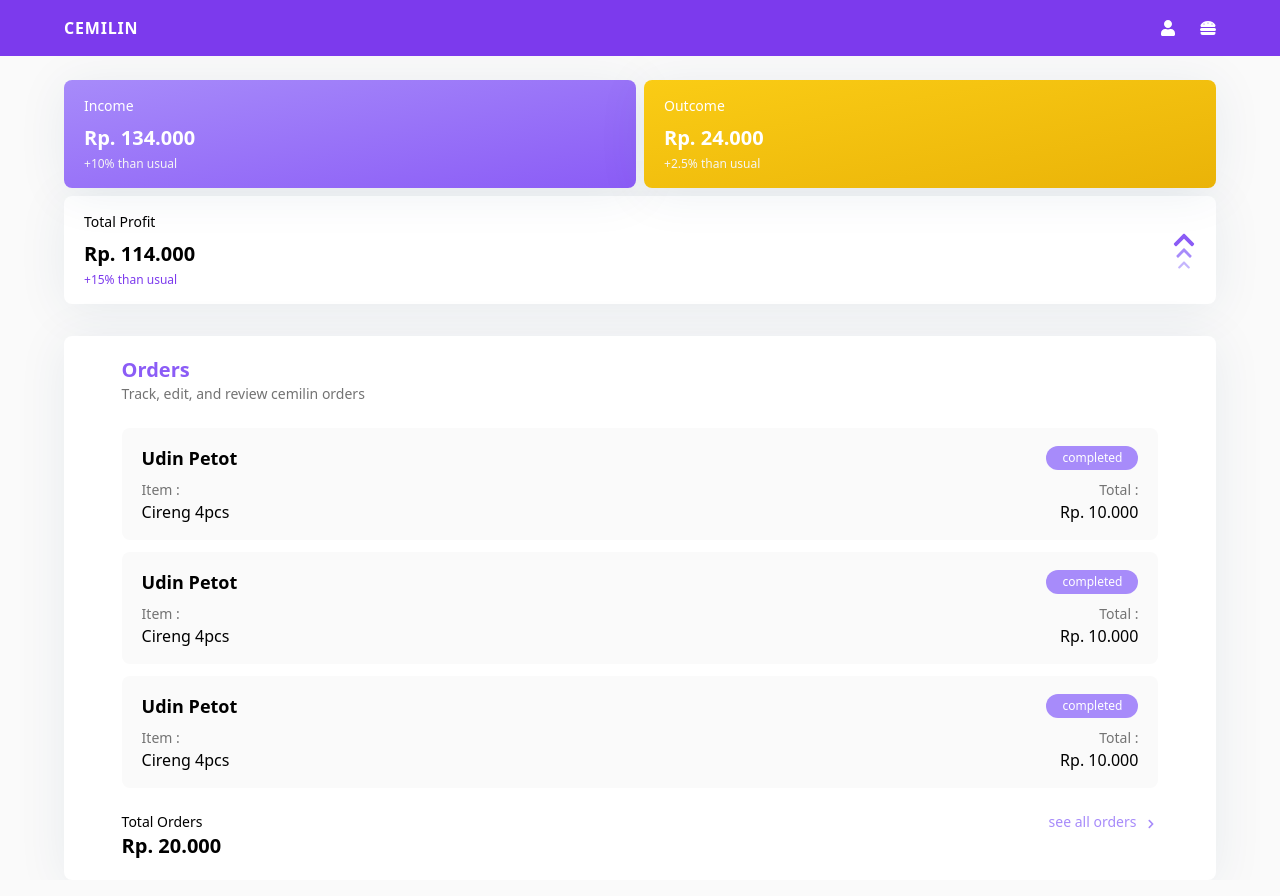
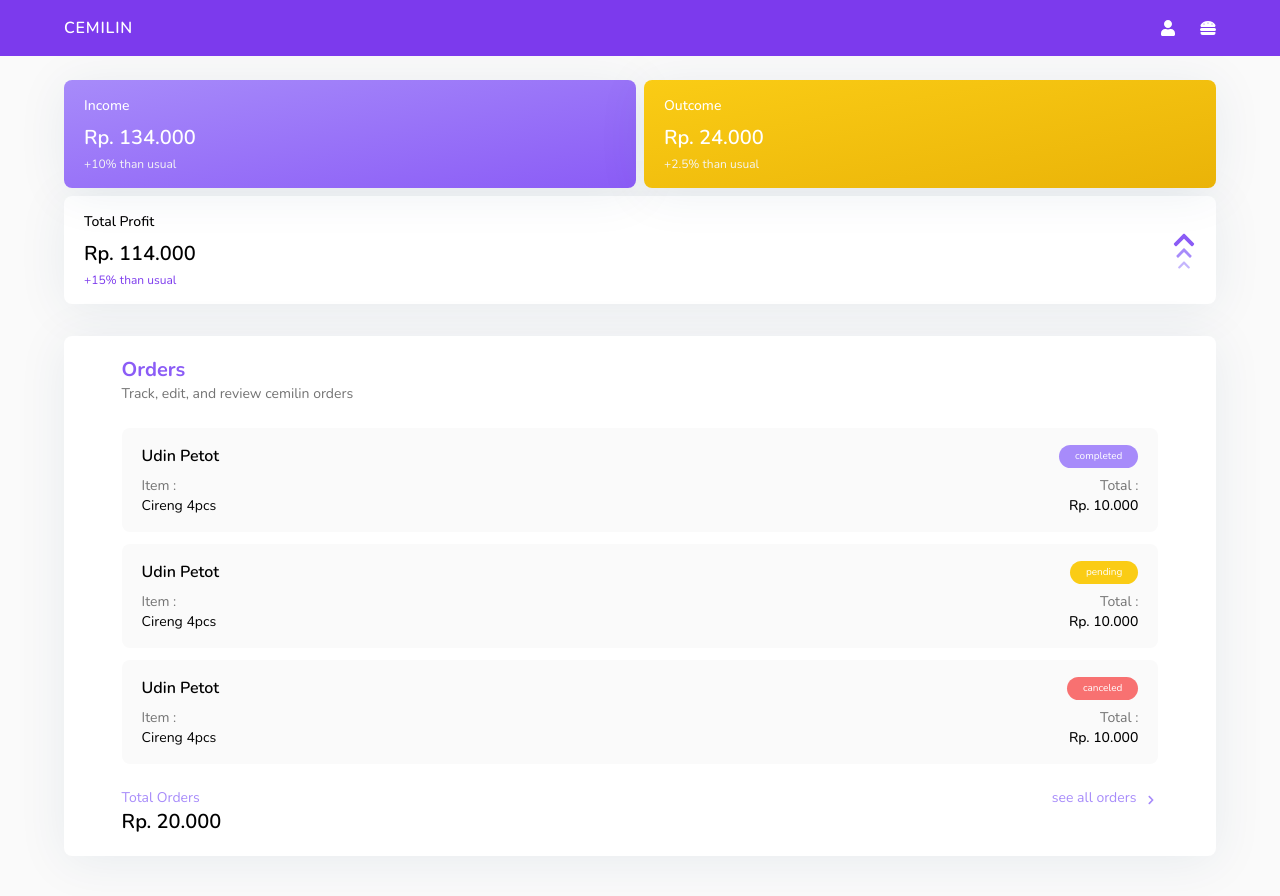
Before and after one commit to bryanberlandro/cemilin-overview, a React (Vite) app: page / in a window 1280 px wide. Built offline with nearby package versions, Linux system fonts and the light colour scheme.

Commit message:
UI: add opacity effect when sidebar show

```diff
--- a/index.html
+++ b/index.html
@@ -5,8 +5,11 @@
     <link rel="icon" type="image/svg+xml" href="/vite.svg" />
     <meta name="viewport" content="width=device-width, initial-scale=1.0" />
     <title>Cemilin Overview</title>
+    <link rel="preconnect" href="https://fonts.googleapis.com">
+<link rel="preconnect" href="https://fonts.gstatic.com" crossorigin>
+<link href="https://fonts.googleapis.com/css2?family=Nunito:ital,wght@0,200..1000;1,200..1000&display=swap" rel="stylesheet">
   </head>
-  <body class="bg-neutral-50">
+  <body class="bg-neutral-50 font-nunito">
     <div id="root"></div>
     <script type="module" src="/src/main.jsx"></script>
   </body>
--- a/src/App.jsx
+++ b/src/App.jsx
@@ -1,10 +1,17 @@
+import { BrowserRouter, HashRouter, Route, Routes } from "react-router-dom"
 import HomePage from "./pages/home"
+import OrdersPage from "./pages/orders"
 
 function App() {
 
   return (
     <>
-      <HomePage/>
+    <BrowserRouter>
+      <Routes>
+        <Route path="/" element={<HomePage/>}/>
+        <Route path="/orders" element={<OrdersPage/>}/>
+      </Routes>
+    </BrowserRouter>
     </>
   )
 }
--- a/src/components/elements/List.jsx
+++ b/src/components/elements/List.jsx
@@ -1,10 +1,14 @@
+import { Link } from "react-router-dom";
+
 /* eslint-disable react/prop-types */
-export function List({name}){
+export function List({name, linkTo}){
     return(
         <>
-        <li className="py-4 hover:bg-violet-600 px-4 rounded-md cursor-pointer">
-            {name}
-        </li>
+        <Link to={linkTo}>
+            <li className="py-4 hover:bg-violet-600 px-4 rounded-md cursor-pointer">
+                {name}
+            </li>
+        </Link>
         </>
     )
 }
--- a/src/components/fragments/OrderCard.jsx
+++ b/src/components/fragments/OrderCard.jsx
@@ -1,22 +1,39 @@
+import { useEffect, useState } from "react"
+
 /* eslint-disable react/prop-types */
 export function OrderCard({name, status, item, pieces, price}){
+    const [statusColor, setStatusColor] = useState("")
+
+    useEffect(() => {
+        if(status == "completed"){
+            setStatusColor("bg-violet-400")
+        }
+        else if(status == "pending"){
+            setStatusColor("bg-yellow-400")
+        }
+        else if(status == "canceled"){
+            setStatusColor("bg-red-400")
+        }
+
+    }, [status])
+
     return(
         <>
-        <div className="rounded-lg bg-neutral-50 w-full px-5 py-4 hover:scale-[.98] hover:bg-neutral-100 transition-all duration-100">
+        <div className="rounded-lg bg-neutral-50 cursor-pointer w-full px-5 py-4 hover:scale-[.98] hover:bg-neutral-100 transition-all duration-100">
                             <div className="flex justify-between items-center">
-                                <h1 className="font-semibold text-lg">{name}</h1>
-                                <div className="bg-violet-400 px-4 text-xs rounded-full py-1 text-white">
+                                <h1 className="font-semibold">{name}</h1>
+                                <div className={`${statusColor} px-4 text-[10px] rounded-full py-1 text-white`}>
                                     <p>{status}</p>
                                 </div>
                             </div>
                             <div className="mt-2 flex justify-between">
                                 <div className="text-sm">
                                     <h1 className="text-neutral-500">Item :</h1>
-                                    <p className="font-medium text-base">{item} {pieces}pcs</p>
+                                    <p className="text-sm">{item} {pieces}pcs</p>
                                 </div>
                                 <div className="text-sm text-right">
                                     <h1 className="text-neutral-500">Total :</h1>
-                                    <p className="font-medium text-base">Rp. {price}</p>
+                                    <p className="font-medium text-sm">Rp. {price}</p>
                                 </div>
                             </div>
                         </div>
--- a/src/components/layouts/Sidebar.jsx
+++ b/src/components/layouts/Sidebar.jsx
@@ -1,18 +1,33 @@
+import { useEffect, useState } from "react";
 import { List } from "../elements/List";
 
 /* eslint-disable react/prop-types */
 export function Sidebar({showSidebar}){
+
+    const [transition, setTransition] = useState(false);
+
+    useEffect(() => {
+        setTransition(true);
+
+        const timeout = setTimeout(() => {
+            setTransition(false);
+        }, 500);
+
+        return () => clearTimeout(timeout);
+    }, [showSidebar]);
+
     return(
         <>
-        <div className={`fixed left-0 top-0 h-dvh w-48 px-2 bg-violet-500 transition-all duration-500 pt-16 text-white ${showSidebar ? 'translate-x-0' : '-translate-x-96'}`}>
-            <ul>
-                <List name={"Home"}/>
-                <List name={"Dasbhoard"}/>
-                <List name={"Orders"}/>
-                <List name={"Products"}/>
-                <List name={"To Do"}/>
-            </ul>
-        </div>
+            <div className={`fixed ${showSidebar ? "flex" : "hidden"} w-full h-dvh backdrop-blur-[1px] bg-neutral-100 transition-all duration-150 bg-opacity-5 ${transition ? "opacity-100" : "opacity-100"}`}></div>
+            <div className={`fixed left-0 top-0 h-dvh w-48 px-2 bg-violet-500 transition-all duration-500 pt-nav text-white ${showSidebar ? 'translate-x-0' : '-translate-x-96'}`}>
+                <ul>
+                    <List name={"Home"} linkTo={"/"}/>
+                    <List name={"Dasbhoard"} linkTo={"/dashboard"}/>
+                    <List name={"Orders"} linkTo={"/orders"}/>
+                    <List name={"Products"} linkTo={"/products"}/>
+                    <List name={"To Do"} linkTo={"/todo"}/>
+                </ul>
+            </div>
         </>
     )
 }
--- a/src/pages/home.jsx
+++ b/src/pages/home.jsx
@@ -7,11 +7,11 @@ const HomePage = () => {
     return(
         <>
         <Navbar/>
-        <div className="pt-nav px-[5%]">
+        <div className="pt-nav pb-10 px-[5%]">
             <Hero/>
             <div className="mt-8 py-5 px-[5%] bg-white shadow-soft rounded-lg">
                 <div>
-                    <h1 className="text-xl text-violet-500 font-semibold">Orders</h1>
+                    <h1 className="text-xl text-violet-500 font-bold">Orders</h1>
                     <p className="text-sm text-neutral-500">Track, edit, and review cemilin orders</p>
                 </div>
                 <div className="flex flex-col gap-3 my-6">
@@ -24,14 +24,14 @@ const HomePage = () => {
                     />
                     <OrderCard
                         name={"Udin Petot"}
-                        status={"completed"}
+                        status={"pending"}
                         item={"Cireng"}
                         pieces={"4"}
                         price={"10.000"}
                     />
                     <OrderCard
                         name={"Udin Petot"}
-                        status={"completed"}
+                        status={"canceled"}
                         item={"Cireng"}
                         pieces={"4"}
                         price={"10.000"}
@@ -39,7 +39,7 @@ const HomePage = () => {
                 </div>
                 <div className="flex justify-between items-start">
                     <div className="text-sm">
-                        <h1>Total Orders </h1>
+                        <h1 className="text-violet-400">Total Orders </h1>
                         <p className="text-xl font-semibold">Rp. 20.000</p>
                     </div>
                     <div className="flex text-sm gap-2 items-center text-violet-400">
--- /dev/null
+++ b/src/pages/orders.jsx
@@ -0,0 +1,9 @@
+const OrdersPage = () => {
+    return(
+        <>
+        <h1>Hello</h1>
+        </>
+    )
+}
+
+export default OrdersPage;
--- a/tailwind.config.js
+++ b/tailwind.config.js
@@ -6,6 +6,9 @@ export default {
   ],
   theme: {
     extend: {
+      fontFamily: {
+        "nunito": '"Nunito", sans-serif'
+      },
       boxShadow: {
         'soft': '0px 5px 50px rgba(0, 67, 101, 8%)',
         'multiple': '0 5px 50px rgba(0, 67, 101, 10%), 0 2px 6px rgba(0, 67, 101, 10%)'
```
